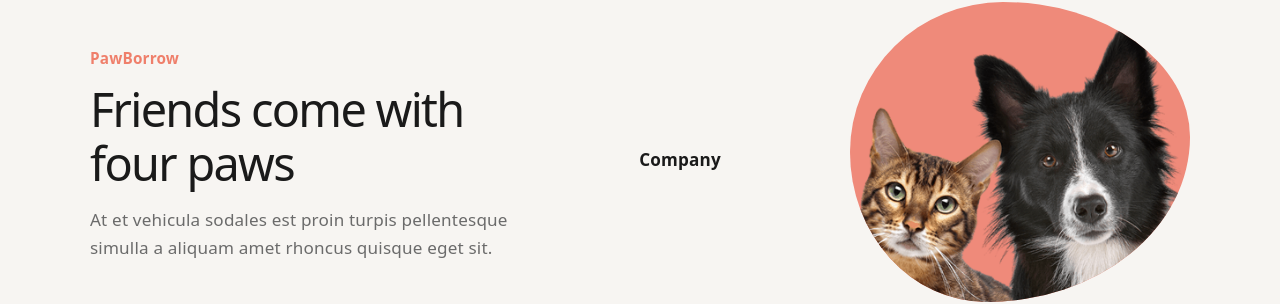
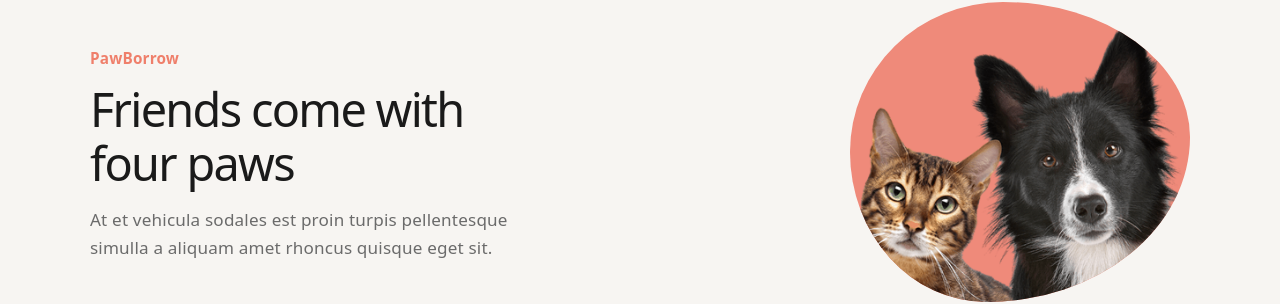
Before and after one commit to Acrophyllix/pawborrow, a React (Vite) app in the folder apps/web/: page / in a window 1280 px wide. Shown: the part 162-466 px from the top of the page. Built offline with nearby package versions, Linux system fonts and the light colour scheme.

Commit message:
pet page commit version 2
with minor problem fix

```diff
--- a/apps/web/src/components/PetsHero.tsx
+++ b/apps/web/src/components/PetsHero.tsx
@@ -35,9 +35,6 @@ export default function PetsHero() {
             aliquam amet rhoncus quisque eget sit.
           </p>
         </div>
-        <div className="footer-col">
-        <h5>Company</h5>
-      </div>
         <div className="pets-hero-image">
           <div className="hero-blob" />
           {/* Replace with your real cat/dog photo */}
```
